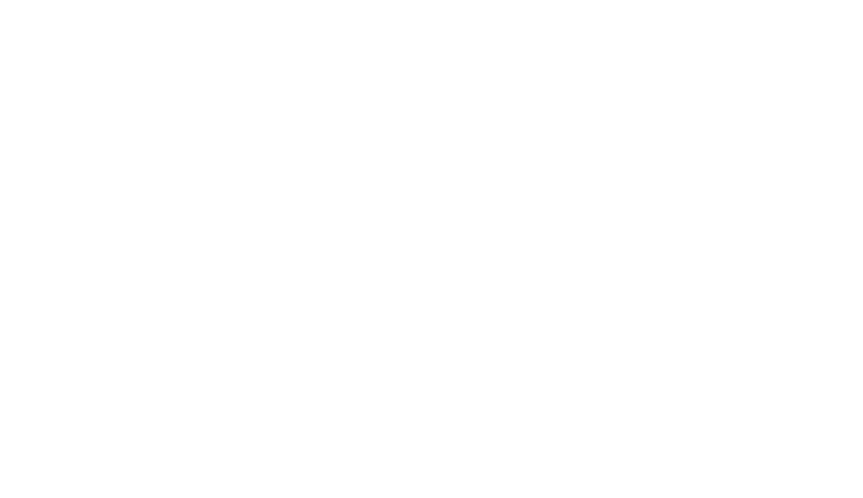
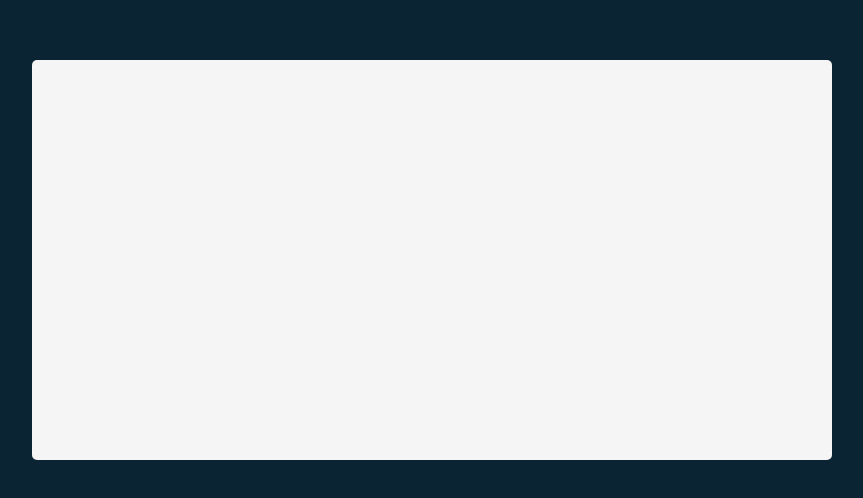
Before and after one commit to TheKlemmerCode/tenzies-react-app, a React (Vite) app: page / in a window 1280 px wide. Shown: the part 140-638 px from the top of the page, without its empty margins (208-1071 px from the left). Built offline with nearby package versions, Linux system fonts and the light colour scheme.

Commit message:
Set up initial styling. (#1)

```diff
--- a/src/App.jsx
+++ b/src/App.jsx
@@ -5,6 +5,9 @@ function App() {
 
   return (
       <main>
+        <div className='slate'>
+
+        </div>
       </main>
   )
 }
--- a/src/assets/css/App.css
+++ b/src/assets/css/App.css
@@ -0,0 +1,19 @@
+
+main {
+  padding: 25px;
+  height: 100vh;
+  width: 100vw;
+  display: flex;
+  flex-direction: column;
+  justify-content: center;
+  align-items: center;
+}
+
+.slate {
+  background-color: #F5F5F5;
+  height: 100%;
+  max-height: 400px;
+  width: 100%;
+  max-width: 800px;
+  border-radius: 5px;
+}
--- a/src/assets/css/index.css
+++ /dev/null
@@ -1,7 +0,0 @@
-* {
-  box-sizing: border-box;
-}
-
-body {
-  margin: 0;
-}
--- /dev/null
+++ b/src/assets/css/main.css
@@ -0,0 +1,10 @@
+* {
+  box-sizing: border-box;
+}
+
+body {
+  margin: 0;
+  background: #0B2434;
+  height: 100vh;
+  width: 100vw;
+}
--- a/src/main.jsx
+++ b/src/main.jsx
@@ -1,7 +1,7 @@
 import React from 'react'
 import ReactDOM from 'react-dom/client'
 import App from './App.jsx'
-import './assets/css/index.css'
+import './assets/css/main.css'
 
 ReactDOM.createRoot(document.getElementById('root')).render(
   <React.StrictMode>
```
